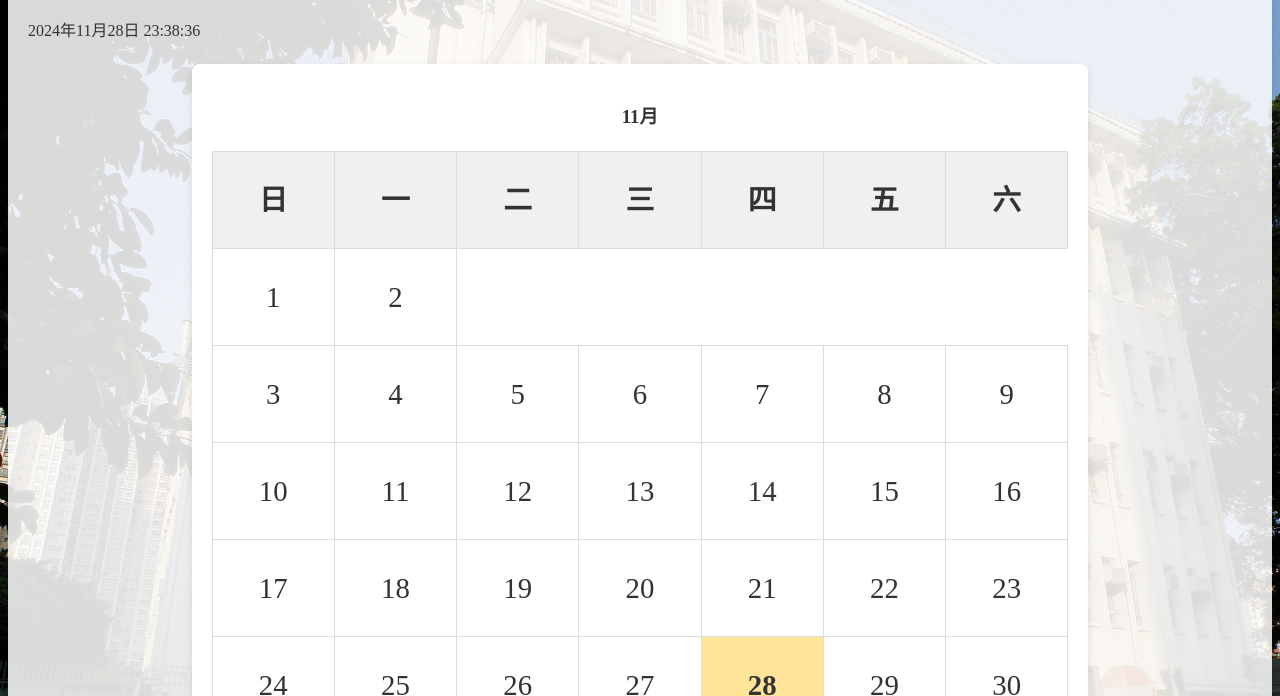
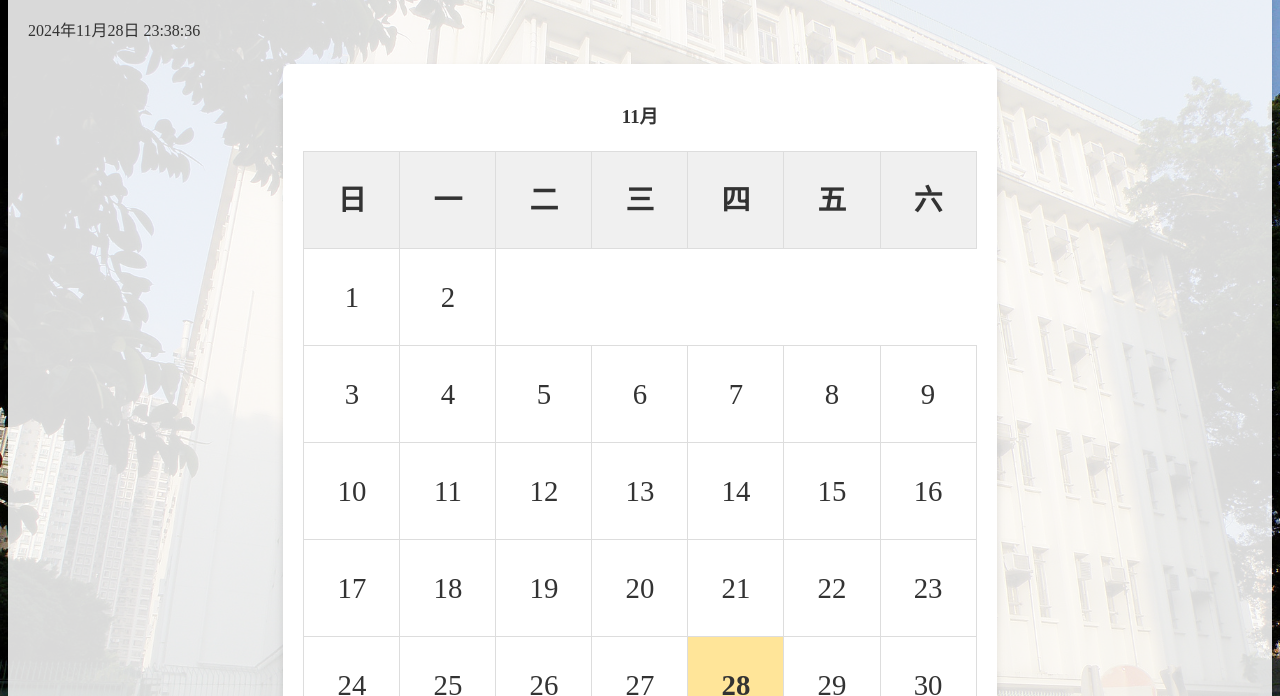
Before and after one commit to KALEOLAM/hms, a plain HTML site: page public/dashboard.html in a window 1280 px wide. Shown: the part 104-800 px from the top of the page. Drawn offline with Linux system fonts and the light colour scheme; sample sign-in values are in the browser's storage.

Commit message:
Update styles.css

```diff
--- a/public/styles.css
+++ b/public/styles.css
@@ -21,7 +21,7 @@ body {
 
 /* 月曆區域 */
 .calendar {
-  width: 70%; /* 月曆寬度 */
+  width: 55%; /* 月曆寬度 */
   margin: 20px auto; /* 置中顯示 */
   background-color: #fff;
   padding: 20px;
```
